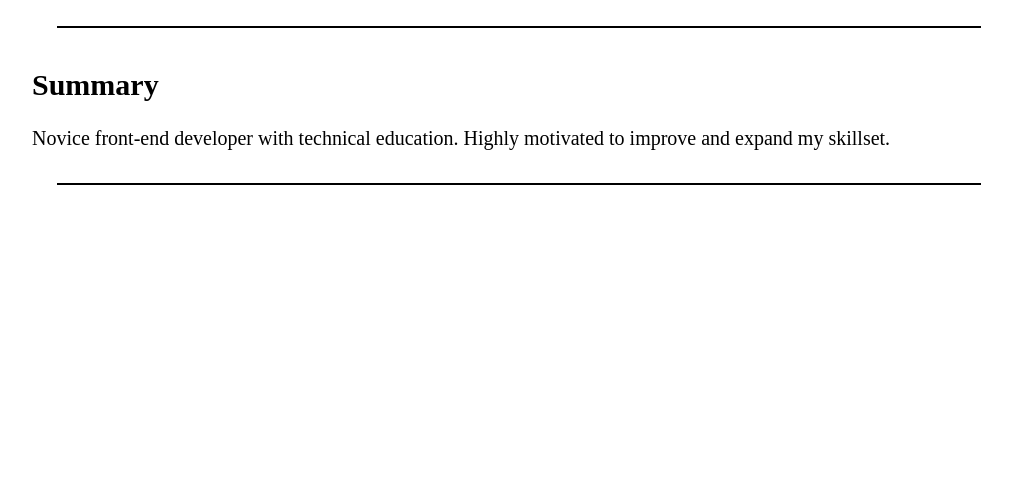
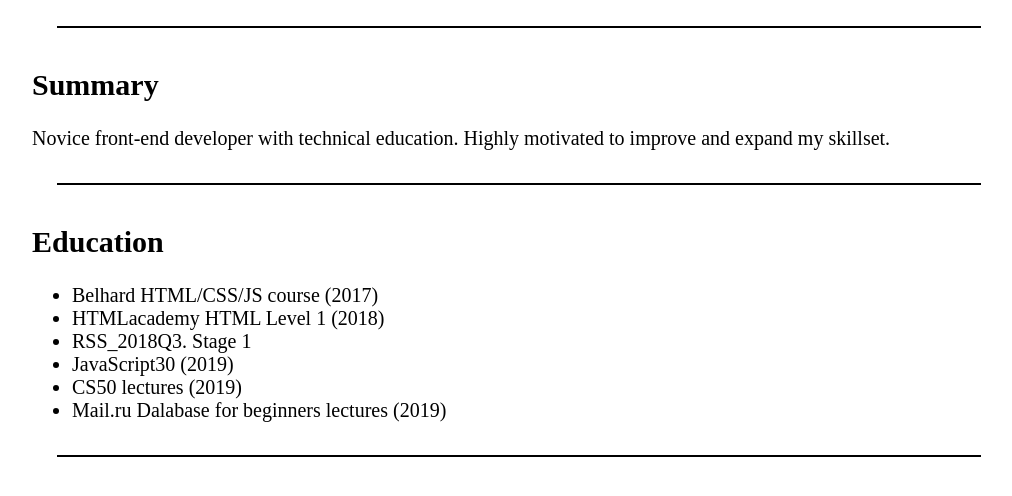
Before and after one commit to SpInAgRblzzz/rsschool-cv, a plain HTML site: page index.html in a window 1280 px wide. Shown: the part 280-776 px from the top of the page, without its empty margins (121-1133 px from the left). Drawn offline with Linux system fonts and the light colour scheme.

Commit message:
feat: add education section

```diff
--- a/index.html
+++ b/index.html
@@ -22,6 +22,17 @@
             <h2>Summary</h2>
             <p>Novice front-end developer with technical education. Highly motivated to improve and expand my skillset.</p>
         </section>
+        <section class="education">
+            <h2>Education</h2>
+            <ul>
+                <li>Belhard HTML/CSS/JS course (2017)</li>
+                <li>HTMLacademy HTML Level 1 (2018)</li>
+                <li>RSS_2018Q3. Stage 1</li>
+                <li>JavaScript30 (2019)</li>
+                <li>CS50 lectures (2019)</li>
+                <li>Mail.ru Dalabase for beginners lectures (2019)</li>
+            </ul>
+        </section>
     </article>
 </body>
 </html>
--- a/style.css
+++ b/style.css
@@ -39,7 +39,8 @@ h2 {
 }
 
 .personal-info::after,
-.summary::after {
+.summary::after,
+.education::after {
     content: " ";
 
     display: block;
```
